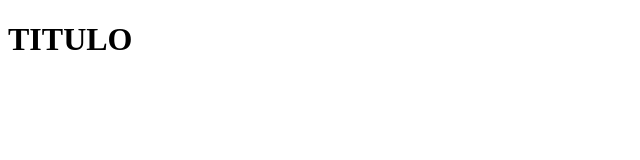
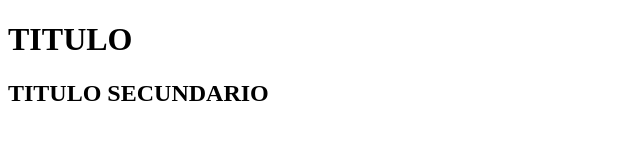
Before and after one commit to ShadeCoder7/PROYECTO_GIT_CESUR, a plain HTML site: page index.html in a window 1280 px wide. Shown: the whole page, without its empty margins (0-640 px from the left). Drawn offline with Linux system fonts and the light colour scheme.

Commit message:
Se ha agregado un titulo h2

```diff
--- a/index.html
+++ b/index.html
@@ -7,5 +7,6 @@
 </head>
 <body>
     <h1>TITULO</h1>
+    <h2>TITULO SECUNDARIO</h2>
 </body>
 </html>
```
